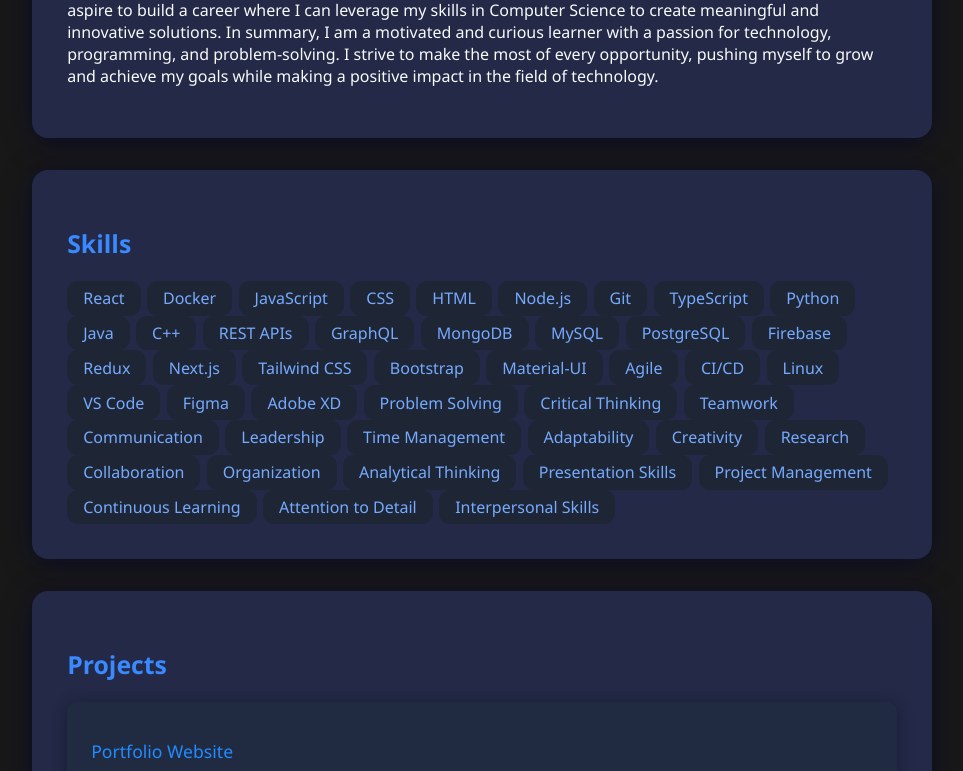
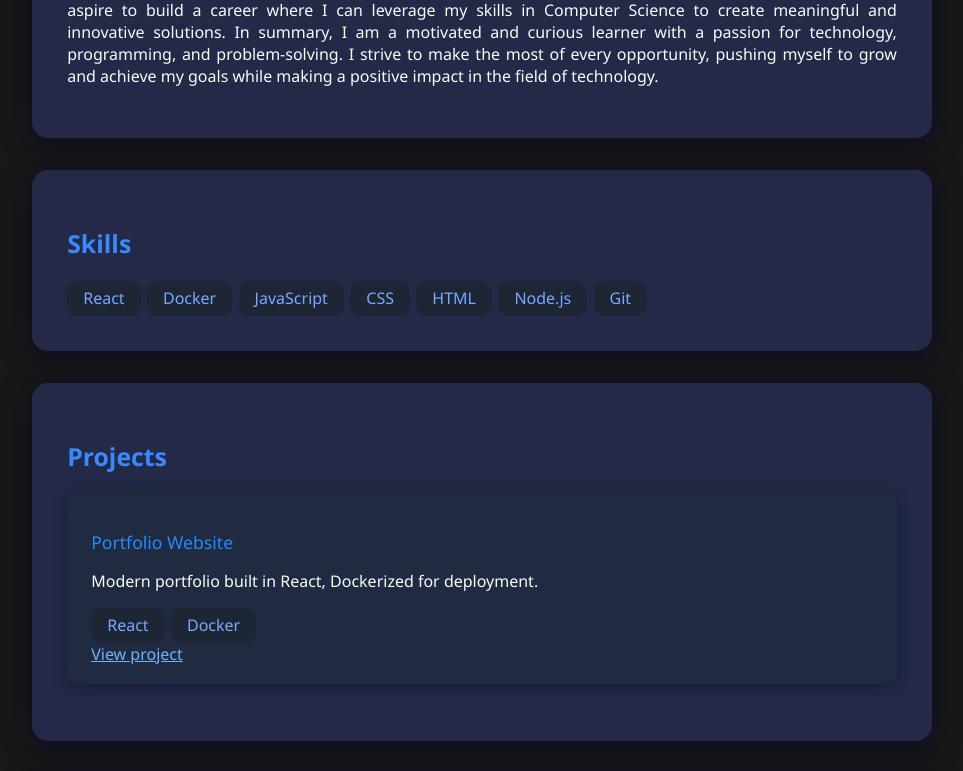
Before and after one commit to Henturo/polports, a React (Create React App) app in the folder portpolio/: page / in a window 1280 px wide. Shown: the part 663-1434 px from the top of the page, without its empty margins (158-1121 px from the left). Built offline with nearby package versions, Linux system fonts and the light colour scheme.

Commit message:
Added File

```diff
--- a/portpolio/src/App.css
+++ b/portpolio/src/App.css
@@ -1,4 +1,5 @@
 body {
+  text-align: justify;
   background: #181818;
   color: #F8FAFC;
   font-family: 'Segoe UI', 'Roboto', Arial, sans-serif;
--- a/portpolio/src/components/About.jsx
+++ b/portpolio/src/components/About.jsx
@@ -14,6 +14,9 @@ Collaboration and teamwork are important to me. Throughout my studies, I have wo
 Outside of academics, I enjoy engaging in activities that challenge my problem-solving abilities and enhance my creativity. Whether it’s working on personal coding projects, experimenting with new software tools, or participating in tech-related events, I am always eager to learn and contribute. I am committed to continuous growth, both academically and professionally, and I aspire to build a career where I can leverage my skills in Computer Science to create meaningful and innovative solutions.
 
 In summary, I am a motivated and curious learner with a passion for technology, programming, and problem-solving. I strive to make the most of every opportunity, pushing myself to grow and achieve my goals while making a positive impact in the field of technology.
+
+
+
       </p>
     </section>
   );
--- a/portpolio/src/components/Projects.jsx
+++ b/portpolio/src/components/Projects.jsx
@@ -4,7 +4,7 @@ const projects = [
     title: 'Portfolio Website',
     description: 'Modern portfolio built in React, Dockerized for deployment.',
     tech: ['React', 'Docker'],
-    link: 'https://github.com/yourusername/portfolio'
+    link: 'https://www.youtube.com'
   },
   // Add your own projects here
 ];
--- a/portpolio/src/components/Skills.jsx
+++ b/portpolio/src/components/Skills.jsx
@@ -1,7 +1,6 @@
 import React from "react";
 function Skills() {
-  const skills = ['React', 'Docker', 'JavaScript', 'CSS', 'HTML', 'Node.js', 'Git', 'TypeScript', 'Python', 'Java', 'C++', 'REST APIs', 'GraphQL', 'MongoDB', 'MySQL', 'PostgreSQL', 'Firebase', 'Redux', 'Next.js', 'Tailwind CSS', 'Bootstrap', 'Material-UI', 'Agile', 'CI/CD', 'Linux', 'VS Code', 'Figma', 'Adobe XD', 'Problem Solving', 'Critical Thinking', 'Teamwork', 'Communication', 'Leadership', 'Time Management', 'Adaptability', 'Creativity', 'Research', 'Collaboration', 'Organization', 'Analytical Thinking', 'Presentation Skills', 'Project Management', 'Continuous Learning', 'Attention to Detail', 'Interpersonal Skills'
-];
+  const skills = ['React', 'Docker', 'JavaScript', 'CSS', 'HTML', 'Node.js', 'Git'];
   return (
     <section id="skills" className="section">
       <h2>Skills</h2>
```
